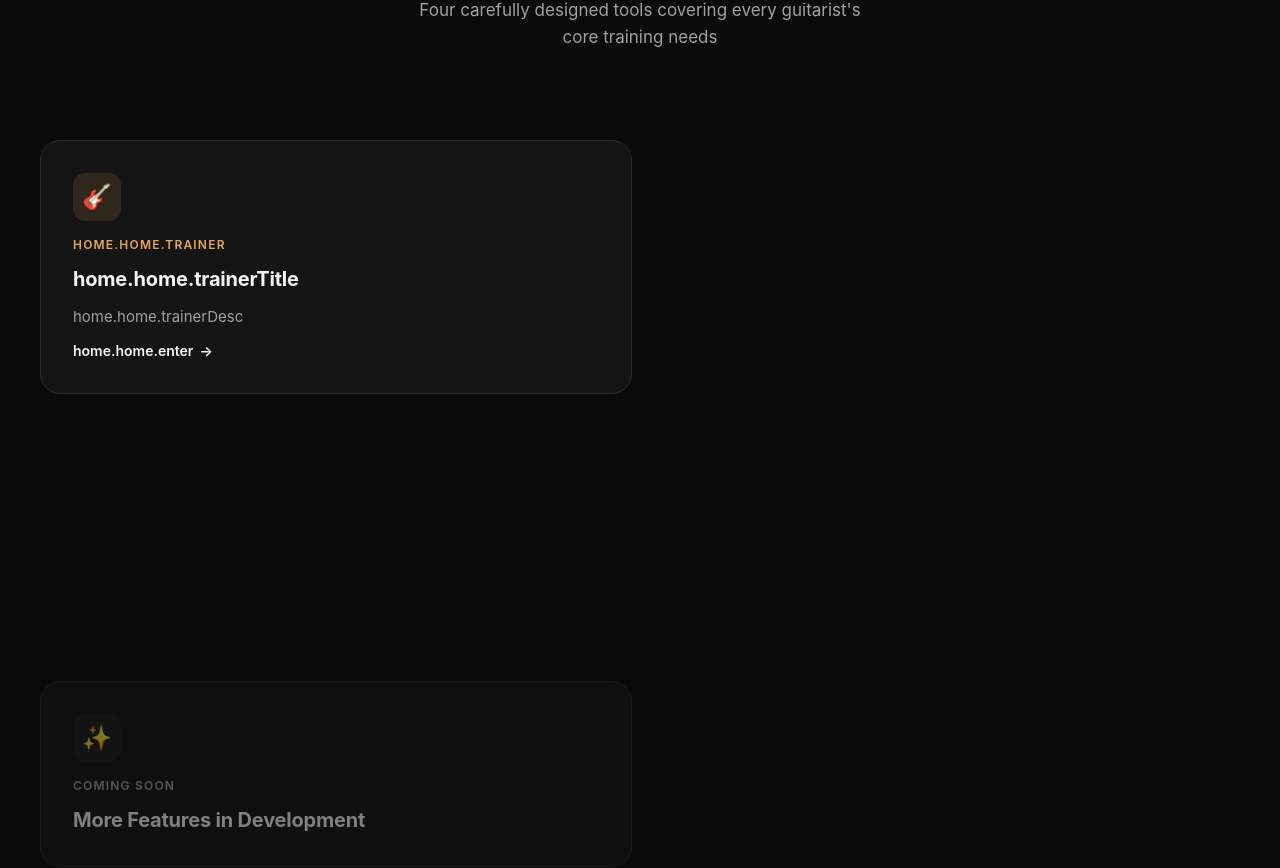
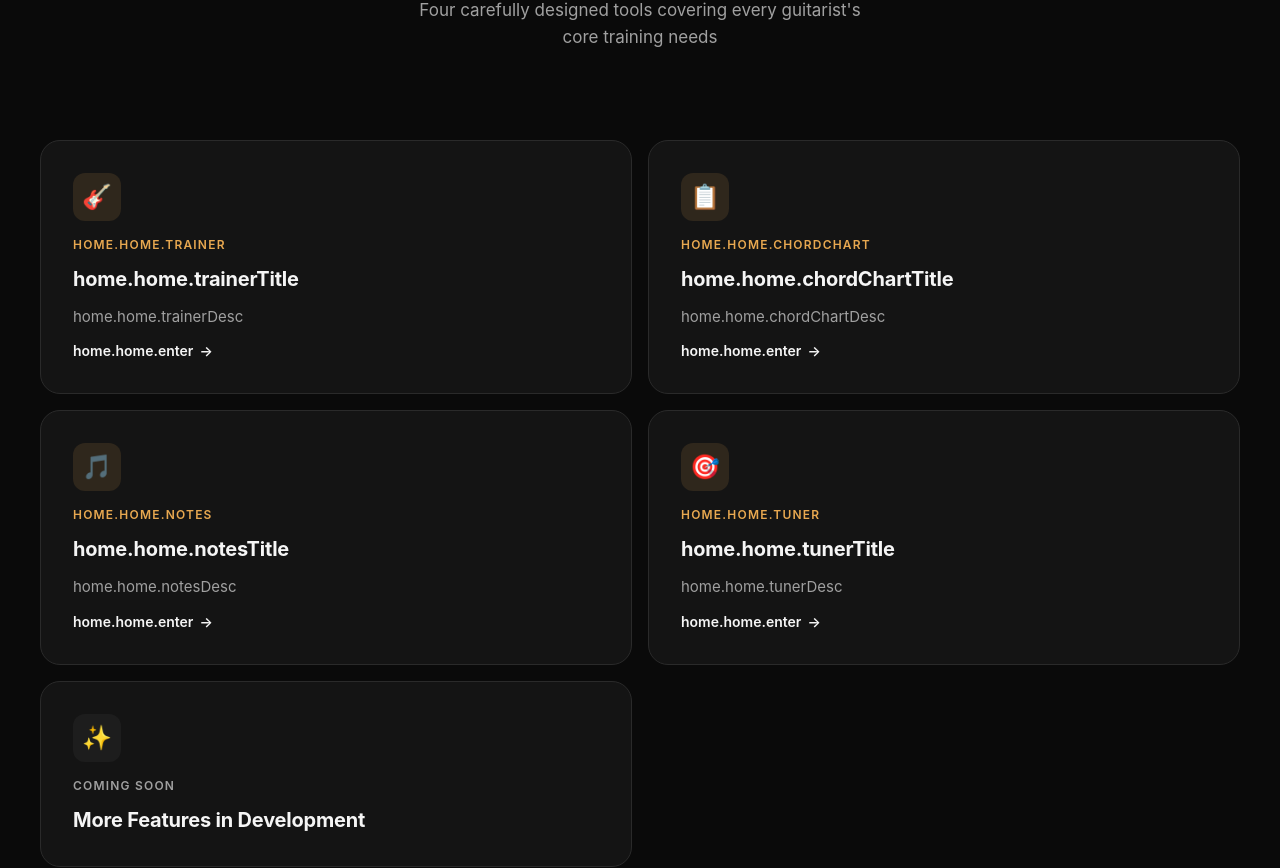
Before and after one commit to Helshr/FretFlow, a Next.js app: page /en in a window 1280 px wide. Shown: the part 952-1820 px from the top of the page. Built offline with nearby package versions, Linux system fonts and the light colour scheme.

Commit message:
fix: 补全首页卡片入场动效的 .feature-card.visible 样式（修复功能卡片不显示）

```diff
--- a/app/globals.css
+++ b/app/globals.css
@@ -42,3 +42,9 @@ body {
   font-family: var(--font-sans);
   -webkit-font-smoothing: antialiased;
 }
+
+/* 首页卡片入场：IntersectionObserver 添加 .visible 后显示 */
+.feature-card.visible {
+  opacity: 1;
+  transform: translateY(0);
+}
```
